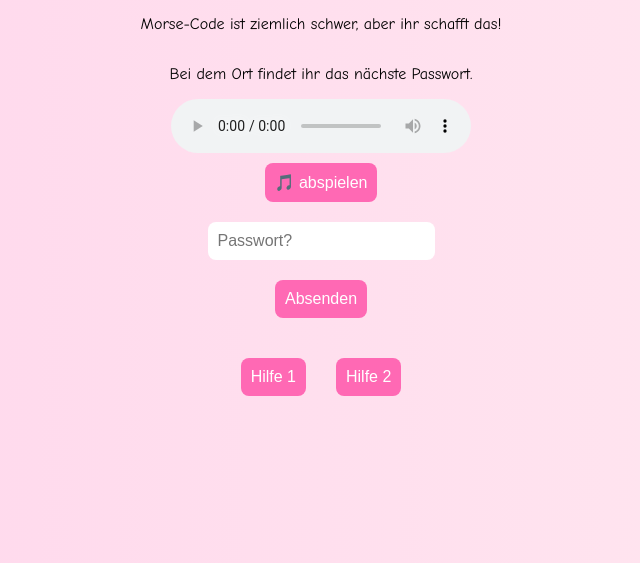
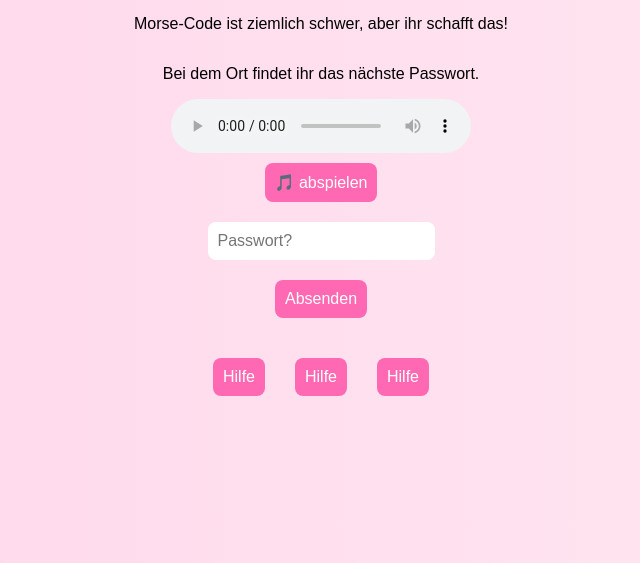
Before and after one commit to olekaufmann/Schnitzeljagd2025, a plain HTML site: page seite4.html in a window 1280 px wide. Shown: the part 237-800 px from the top of the page, without its empty margins (319-959 px from the left). Drawn offline with Linux system fonts and the light colour scheme.

Commit message:
Update seite4.html

```diff
--- a/seite4.html
+++ b/seite4.html
@@ -7,7 +7,7 @@
   <style>
     body {
       margin: 0;
-      font-family: 'Comic Sans MS', cursive, sans-serif;
+      font-family: 'Arial', cursive, sans-serif;
       background: linear-gradient(to right, #ffd6ec, #ffe8f0);
       display: flex;
       flex-direction: column;
@@ -54,8 +54,9 @@
 
 
   <div class="button-container">
-    <button onclick="morse0()"> Hilfe 1</button>
-    <button onclick="morse1()"> Hilfe 2</button>
+    <button onclick="morse0()"> Hilfe</button>
+    <button onclick="morse1()"> Hilfe</button>
+    <button onclick="morse2()"> Hilfe</button>
   </div>
 
   <script>
@@ -78,6 +79,9 @@
     function morse1() {
       setTimeout(() => {window.location.href = "morse1.html";}, 100);
     }
+    function morse2() {
+      setTimeout(() => {window.location.href = "morse2.html";}, 100);
+    }
   </script>
 </body>
 </html>
```
